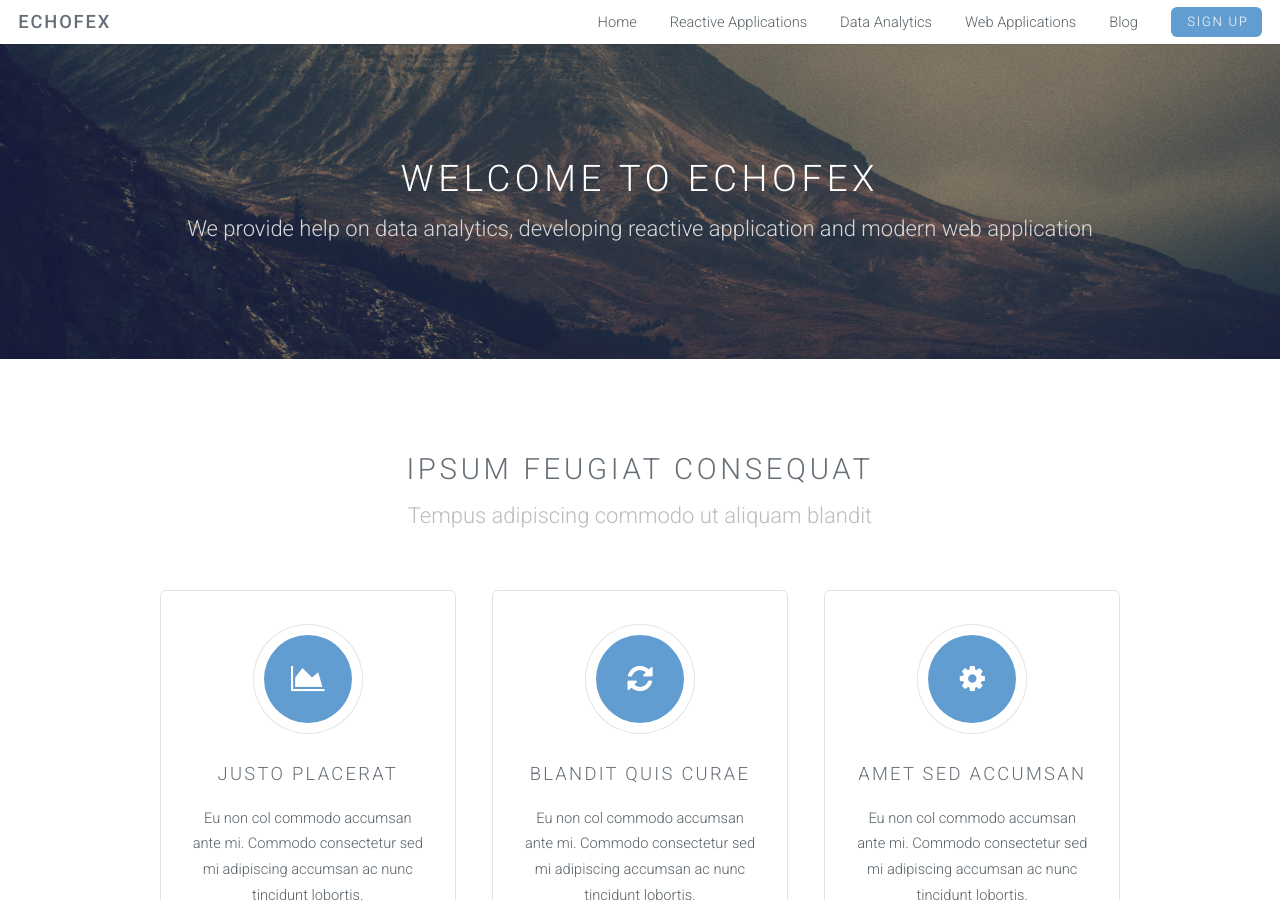
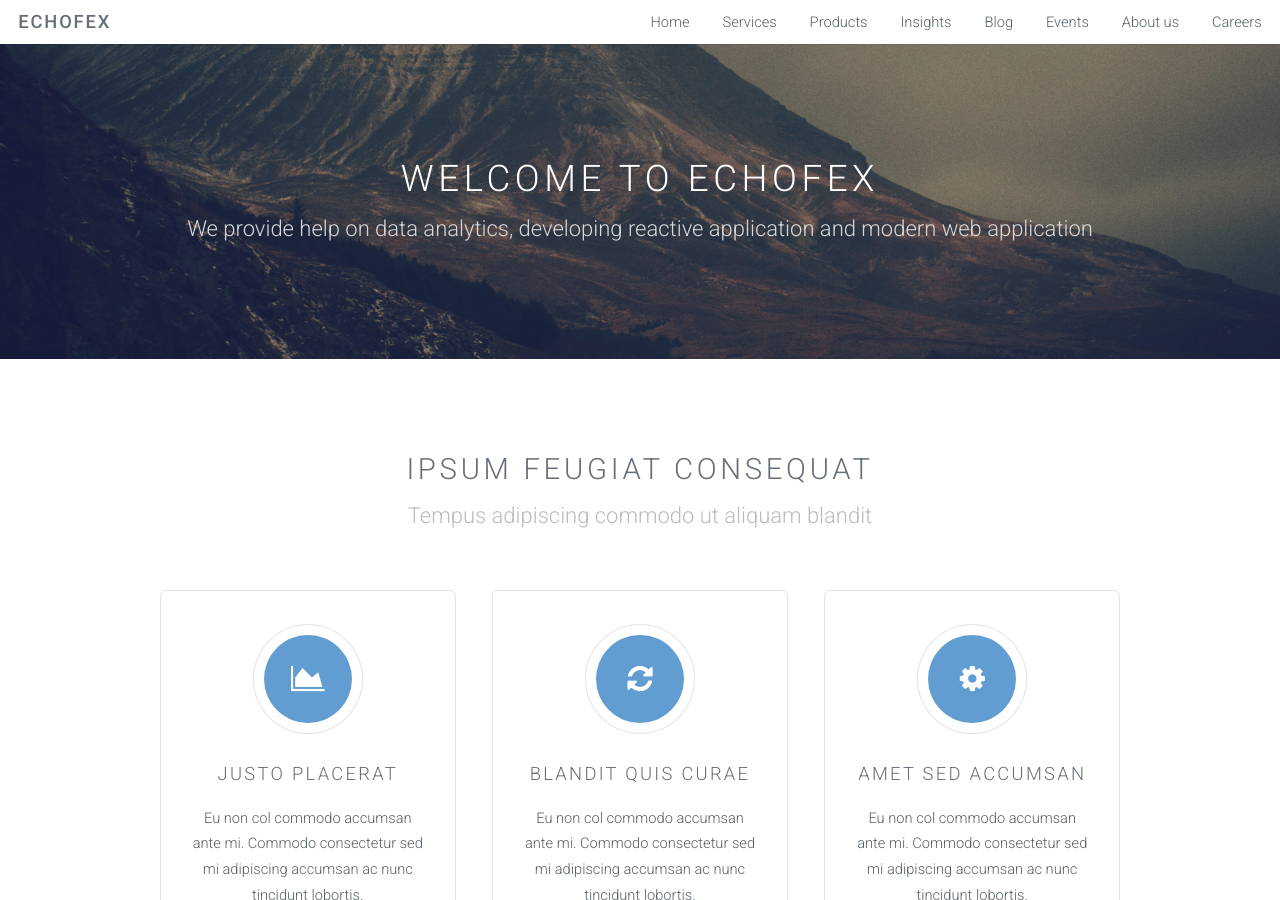
Before and after one commit to RobinNagpal/Ion-Jekyll-Theme, a Jekyll site: the page built from index.html, in a window 1280 px wide and 900 px high. Built offline with Jekyll 4.4.1, drawn with Linux system fonts in a browser that asks for light colours.

Commit message:
Add more pages to the site

```diff
--- a/_includes/header.html
+++ b/_includes/header.html
@@ -4,16 +4,19 @@
     <nav id="nav">
         <ul>
             <li><a href="{{ site.baseurl }}/">Home</a></li>
-            <li><a href="{{ site.baseurl }}/site-pages/reactive-applications.html">Reactive Applications</a></li>
-            <li><a href="{{ site.baseurl }}/right-sidebar.html">Data Analytics</a></li>
-            <li><a href="{{ site.baseurl }}/no-sidebar.html">Web Applications</a></li>
+            <li><a href="{{ site.baseurl }}/site-pages/reactive-applications.html">Services</a></li>
+            <li><a href="{{ site.baseurl }}/right-sidebar.html">Products</a></li>
+            <li><a href="{{ site.baseurl }}/no-sidebar.html">Insights</a></li>
             <li><a href="{{ site.baseurl }}/blog.html">Blog</a></li>
+            <li><a href="{{ site.baseurl }}/blog.html">Events</a></li>
+            <li><a href="{{ site.baseurl }}/blog.html">About us</a></li>
+            <li><a href="{{ site.baseurl }}/blog.html">Careers</a></li>
             {% for page in site.pages %}
                   {% if page.title %}
                     <li><a class="page-link" href="{{ page.url | prepend: site.baseurl }}">{{ page.title }}</a></li>
                   {% endif %}
             {% endfor %}
-            <li><a href="#" class="button special">Sign Up</a></li>
+            <!--<li><a href="#" class="button special">Sign Up</a></li>-->
         </ul>
     </nav>
 </header>
```
